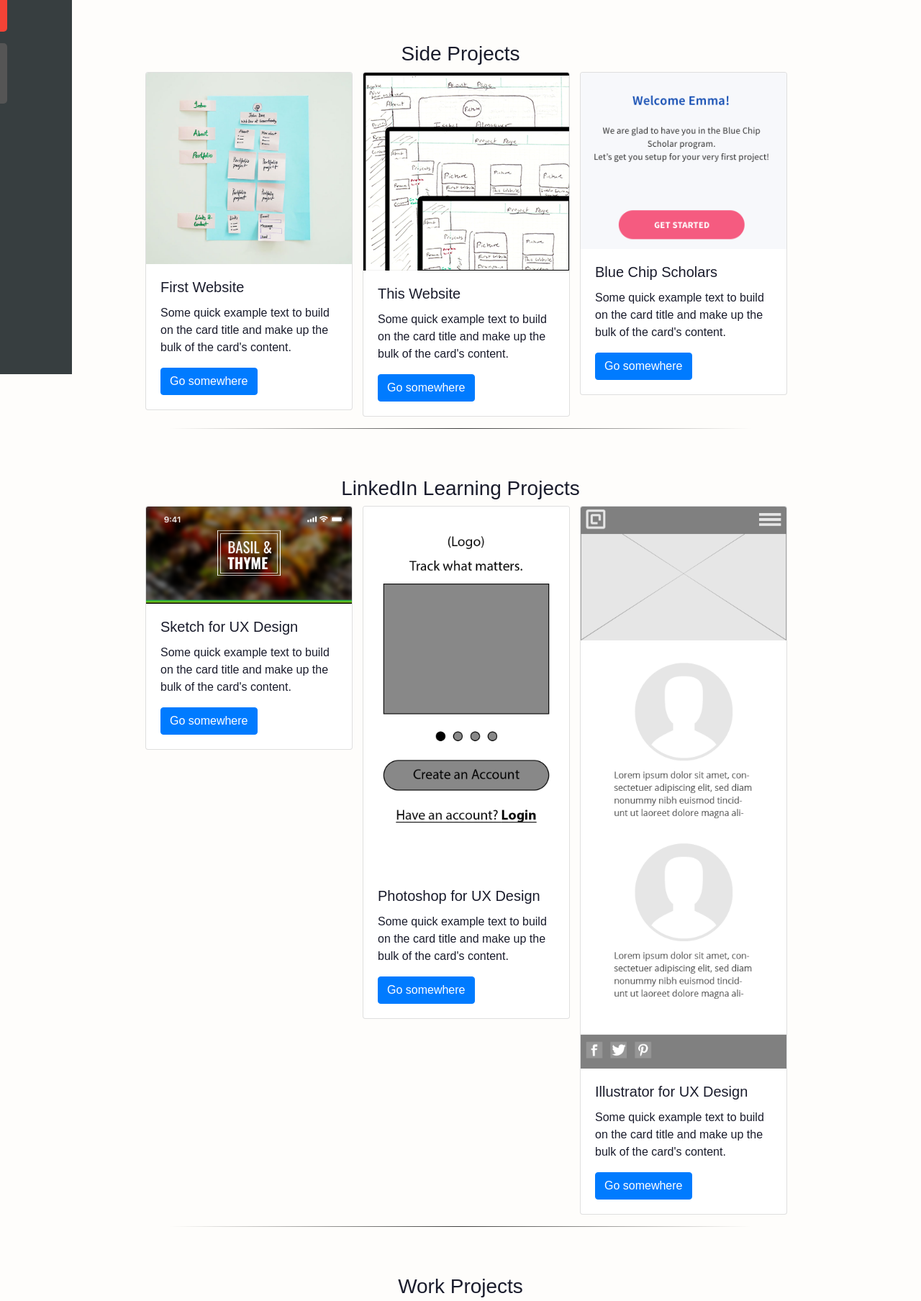
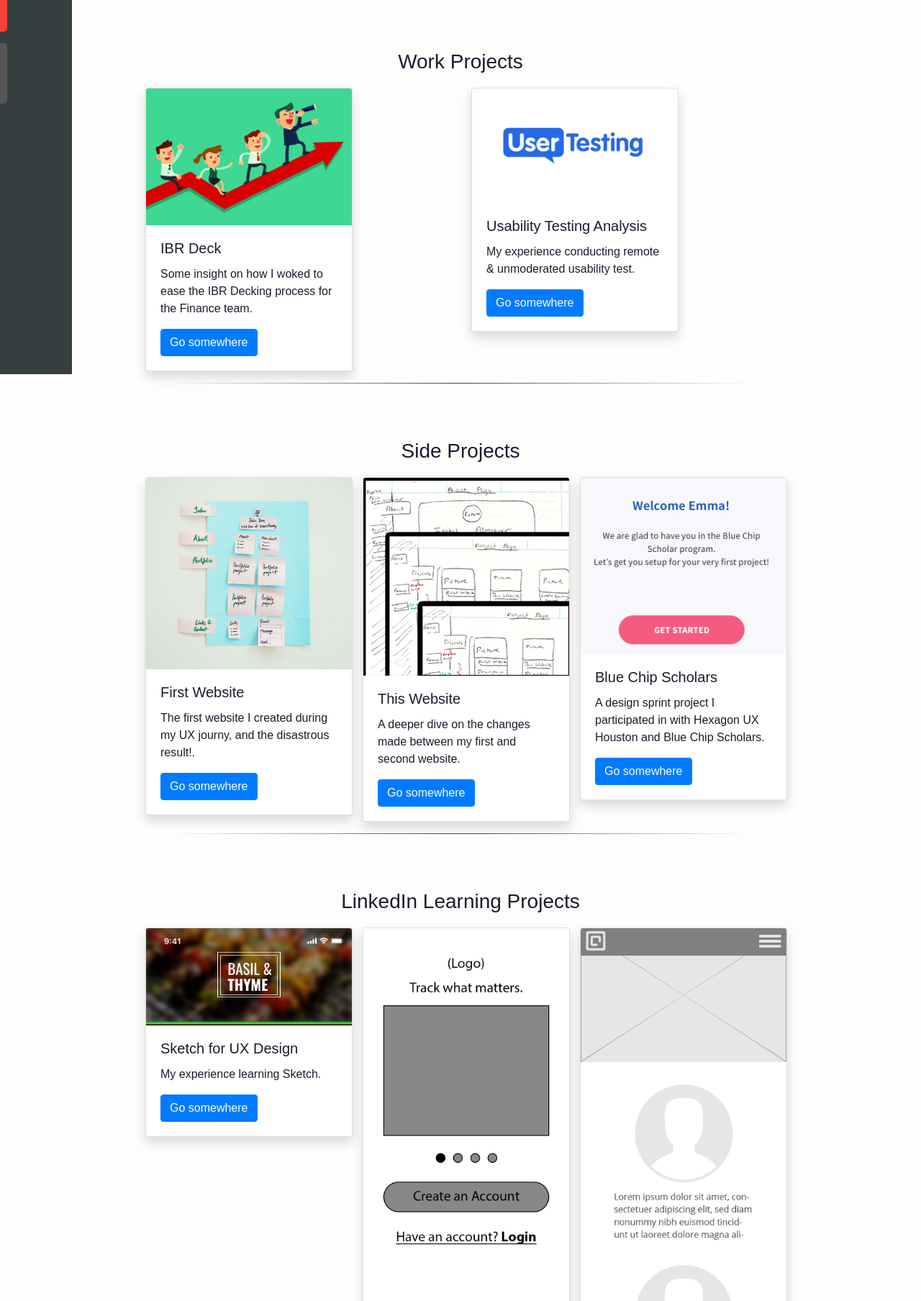
Before and after one commit to IsabelAlma/I, a plain HTML site: page projects.html in a window 1280 px wide. Shown: the part 280-2088 px from the top of the page at 72% size. Drawn offline with nearby package versions, Linux system fonts and the light colour scheme.

Commit message:
Add files via upload

```diff
--- a/projects.html
+++ b/projects.html
@@ -22,105 +22,104 @@
 <div class="container">
 
 	<h1>From BI to UX</h1>
-	<p text-align: center;>At the beginning of 2020, I started looking into what direction I wanted my career to go. I have a lot of interest in life and am always aiming to learn, which is awesome, but also leads to me wanting to do too much at once. During this time of exploration, a job posting for a User Experience Designer made its way to my eyes. From my background in Computer Science, I had previously heard of the career path, but never fully understood what one would do in it. Upon reading the job description, a new level of excitement developed for me. I found a lot of common ground between Business Intelligence and User Experience. From that moment on, I dedicated as much time as I could to learning, grow, and train in the field of UX. Following the LinkedIn Learning course, “Become a User Experience Designer“ started my first round of learning about the career path, and further solidified my desire in becoming a UXD, especially when it comes to Human and AI interactions, another field of interest from me. </p>
+	<p text-align: center;>At the beginning of 2020, I started looking into what direction I wanted my career to go. I have a lot of interest in life and am always aiming to learn, which is awesome, but also leads to me wanting to do too much at once. During this time of exploration, a job posting for a User Experience Designer made its way to my eyes. From my background in Computer Science, I had previously heard of the career path, but never fully understood what one would do in it. Upon reading the job description, a new level of excitement developed for me. I found a lot of common ground between Business Intelligence and User Experience. From that moment on, I dedicated as much time as I could to learning, growing, and training in the field of UX. Following the LinkedIn Learning course, “Become a User Experience Designer“ begain my new career path, and further solidified my desire in becoming a UXD, especially when it comes to Human and AI interactions, another field of interest from me. </p>
 
-<h3 class="skill-heading">Side Projects</h3>
+
+<h3 class="skill-heading" style="line-height: 200%;">Work Projects</h3>
   <div class="row mx-md-n5">
     <div class="col-sm">
-      <div class="card" style="width: 18rem;">
-      	<img class="card-img-top" src="images/wireframe.jpg" alt="Card image cap">
+      <div class="card shadow" style="width: 18rem;">
+        <img class="card-img-top" src="images/IBR.jpeg" alt="Card image cap">
         <div class="card-body">
-      		<h5 class="card-title">First Website</h5>
-      		<p class="card-text">Some quick example text to build on the card title and make up the bulk of the card's content.</p>
+          <h5 class="card-title">IBR Deck</h5>
+          <p class="card-text">Some insight on how I woked to ease the IBR Decking process for the Finance team.</p>
           <a href="#" class="btn btn-primary">Go somewhere</a>
         </div>
       </div>
   </div>
 
   <div class="col-sm">
-  	<div class="card" style="width: 18rem;">
-  		<img class="card-img-top" src="images/thiswebsite.png" alt="Card image cap">
+    <div class="card shadow" style="width: 18rem;">
+      <img class="card-img-top" src="images/usertesting.png" alt="Card image cap">
       <div class="card-body">
-  			<h5 class="card-title">This Website</h5>
-  			<p class="card-text">Some quick example text to build on the card title and make up the bulk of the card's content.</p>
+        <h5 class="card-title">Usability Testing Analysis</h5>
+        <p class="card-text">My experience conducting remote & unmoderated usability test.</p>
+        <a href="#" class="btn btn-primary">Go somewhere</a>
+      </div>
+    </div>
+  </div>
+</div>
+
+<hr/>
+
+<h3 class="skill-heading" style="line-height: 200%;">Side Projects</h3>
+  <div class="row mx-md-n5">
+    <div class="col-sm">
+      <div class="card shadow" style="width: 18rem;">
+      	<img class="card-img-top" src="images/wireframe.jpg" alt="Card image cap">
+      	<div class="card-body">
+      		<h5 class="card-title">First Website</h5>
+      		<p class="card-text">The first website I created during my UX journy, and the disastrous result!.</p>
       		<a href="#" class="btn btn-primary">Go somewhere</a>
       	</div>
       </div>
   </div>
 
   <div class="col-sm">
-    <div class="card" style="width: 18rem;">
-      <img class="card-img-top" src="images/scholaricon.png" alt="Card image cap">
+  	<div class="card shadow" style="width: 18rem;">
+  		<img class="card-img-top" src="images/thiswebsite.png" alt="Card image cap">
   		<div class="card-body">
-        <h5 class="card-title">Blue Chip Scholars</h5>
-        <p class="card-text">Some quick example text to build on the card title and make up the bulk of the card's content.</p>
-        <a href="#" class="btn btn-primary">Go somewhere</a>
-      </div>
-    </div>
-  </div>
-
-</div>
-
-<hr/>
-
-<h3 class="skill-heading">LinkedIn Learning Projects</h3>
-  <div class="row mx-md-n5">
-    <div class="col-sm">
-      <div class="card" style="width: 18rem;">
-      	<img class="card-img-top" src="images/sketchll.png" alt="Card image cap">
-      	<div class="card-body">
-      		<h5 class="card-title">Sketch for UX Design</h5>
-      		<p class="card-text">Some quick example text to build on the card title and make up the bulk of the card's content.</p>
+  			<h5 class="card-title">This Website</h5>
+  			<p class="card-text">A deeper dive on the changes made between my first and second website.</p>
   			<a href="#" class="btn btn-primary">Go somewhere</a>
   		</div>
   	</div>
   </div>
 
     <div class="col-sm">
-  	<div class="card" style="width: 18rem;">
-  		<img class="card-img-top" src="images/photoshopll.png" alt="Card image cap">
+    <div class="card shadow" style="width: 18rem;">
+      <img class="card-img-top" src="images/scholaricon.png" alt="Card image cap">
       <div class="card-body">
-  			<h5 class="card-title">Photoshop for UX Design</h5>
-  			<p class="card-text">Some quick example text to build on the card title and make up the bulk of the card's content.</p>
+        <h5 class="card-title">Blue Chip Scholars</h5>
+        <p class="card-text">A design sprint project I participated in with Hexagon UX Houston and Blue Chip Scholars.</p>
+        <a href="#" class="btn btn-primary">Go somewhere</a>
+      </div>
+    </div>
+  </div>
+</div>
+
+<hr/>
+
+<h3 class="skill-heading" style="line-height: 200%;">LinkedIn Learning Projects</h3>
+  <div class="row mx-md-n5">
+    <div class="col-sm">
+      <div class="card shadow" style="width: 18rem;">
+        <img class="card-img-top" src="images/sketchll.png" alt="Card image cap">
+        <div class="card-body">
+          <h5 class="card-title">Sketch for UX Design</h5>
+          <p class="card-text">My experience learning Sketch.</p>
           <a href="#" class="btn btn-primary">Go somewhere</a>
         </div>
       </div>
   </div>
 
   <div class="col-sm">
-      <div class="card" style="width: 18rem;">
-        <img class="card-img-top" src="images/llillustrator.png" alt="Card image cap">
+    <div class="card shadow" style="width: 18rem;">
+      <img class="card-img-top" src="images/photoshopll.png" alt="Card image cap">
       <div class="card-body">
-          <h5 class="card-title">Illustrator for UX Design</h5>
-          <p class="card-text">Some quick example text to build on the card title and make up the bulk of the card's content.</p>
-          <a href="#" class="btn btn-primary">Go somewhere</a>
-        </div>
-      </div>
-  </div>
-
-</div>
-
-<hr/>
-
-<h3 class="skill-heading">Work Projects</h3>
-  <div class="row mx-md-n5">
-    <div class="col-sm">
-      <div class="card" style="width: 18rem;">
-      	<img class="card-img-top" src="images/IBR.jpeg" alt="Card image cap">
-      	<div class="card-body">
-      		<h5 class="card-title">IBR Deck</h5>
-      		<p class="card-text">Some quick example text to build on the card title and make up the bulk of the card's content.</p>
+        <h5 class="card-title">Photoshop for UX Design</h5>
+        <p class="card-text">Growing my knowledge in the ways Photoshop can be used.</p>
         <a href="#" class="btn btn-primary">Go somewhere</a>
       </div>
     </div>
   </div>
 
     <div class="col-sm">
-  	<div class="card" style="width: 18rem;">
-  		<img class="card-img-top" src="images/usertesting.png" alt="Card image cap">
+      <div class="card shadow" style="width: 18rem;">
+        <img class="card-img-top" src="images/llillustrator.png" alt="Card image cap">
         <div class="card-body">
-  			<h5 class="card-title">Usability Testing Analysis</h5>
-  			<p class="card-text">Some quick example text to build on the card title and make up the bulk of the card's content.</p>
+          <h5 class="card-title">Illustrator for UX Design</h5>
+          <p class="card-text">Similar to Photoshop, but now using Illustrator!</p>
           <a href="#" class="btn btn-primary">Go somewhere</a>
         </div>
       </div>
```
Lines whose indentation alone changed are shown as unchanged.
